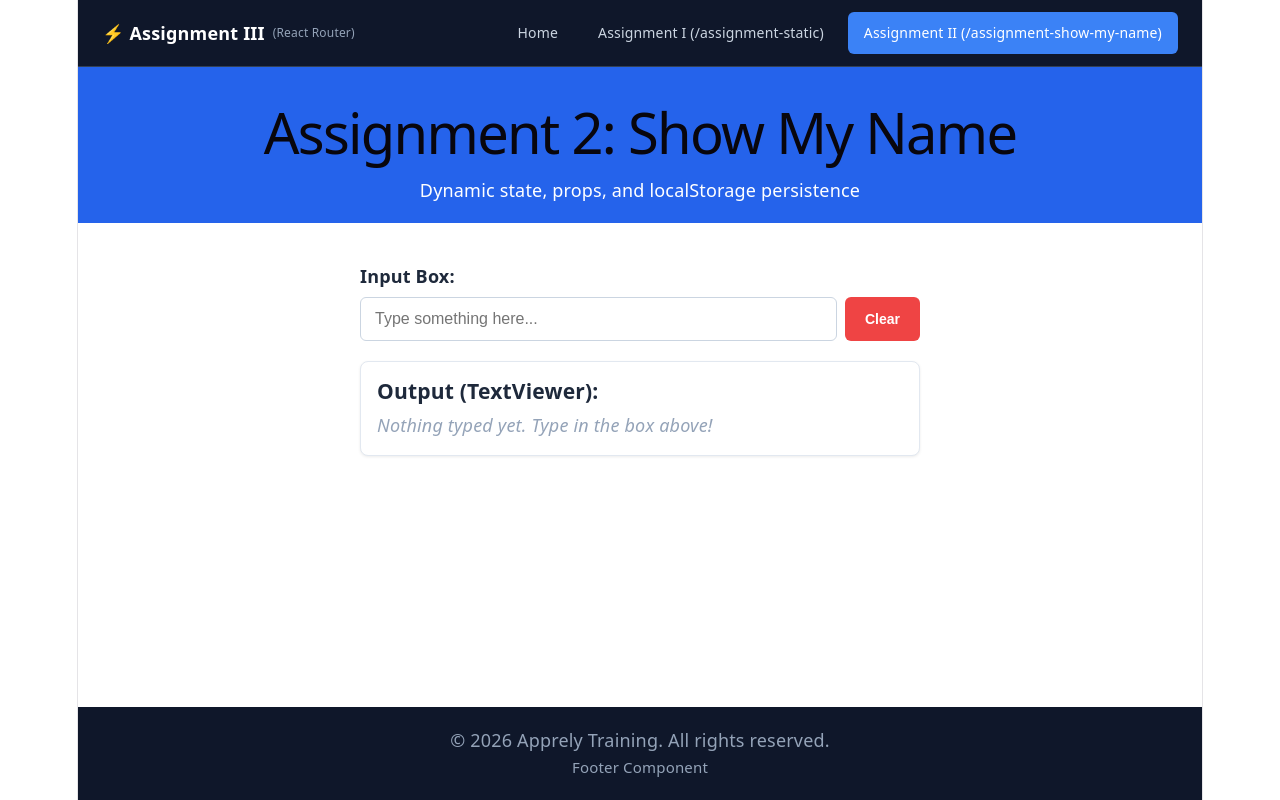
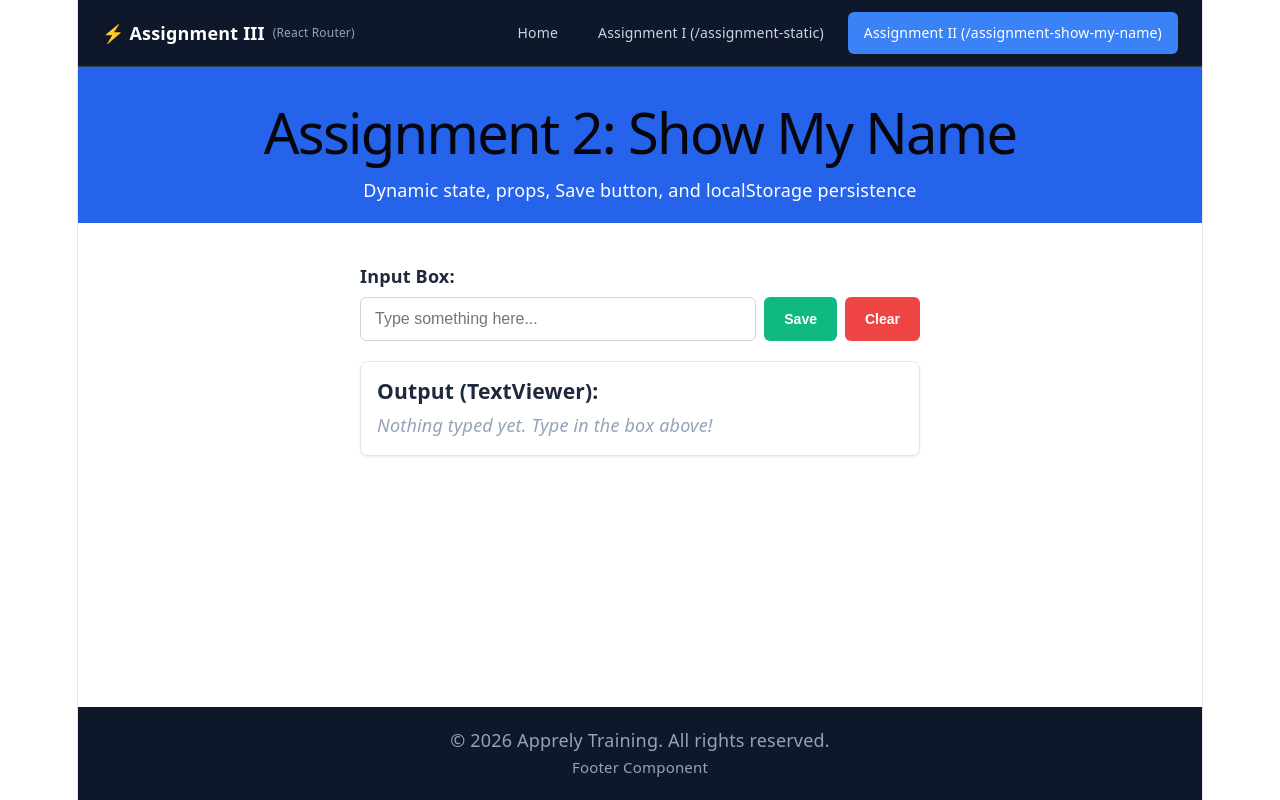
Before and after one commit to imrushikeh09/react-learning, a React (Vite) app: page /assignment-show-my-name in a window 1280 px wide. Built offline with nearby package versions, Linux system fonts and the light colour scheme.

Commit message:
feat: add Save button with localStorage persistence and status feedback in InputBox

```diff
--- a/src/components/AssignmentShowMyName.jsx
+++ b/src/components/AssignmentShowMyName.jsx
@@ -10,17 +10,41 @@ function AssignmentShowMyName() {
     return localStorage.getItem('assignment2_text') || '';
   });
 
-  // Keep both React state and localStorage in sync
+  const [statusMessage, setStatusMessage] = useState(null);
+
   const handleTextChange = (newText) => {
     setTypedText(newText);
-    localStorage.setItem('assignment2_text', newText);
+    if (statusMessage) setStatusMessage(null);
+  };
+
+  const handleSave = () => {
+    localStorage.setItem('assignment2_text', typedText);
+    setStatusMessage({
+      type: 'success',
+      text: '✓ Saved to local storage successfully!'
+    });
+    setTimeout(() => {
+      setStatusMessage(null);
+    }, 2500);
+  };
+
+  const handleClear = () => {
+    setTypedText('');
+    localStorage.removeItem('assignment2_text');
+    setStatusMessage({
+      type: 'info',
+      text: 'Cleared input and local storage!'
+    });
+    setTimeout(() => {
+      setStatusMessage(null);
+    }, 2500);
   };
 
   return (
     <div style={{ display: 'flex', flexDirection: 'column', flex: 1, minHeight: '100%' }}>
       <Header
         title="Assignment 2: Show My Name"
-        subtitle="Dynamic state, props, and localStorage persistence"
+        subtitle="Dynamic state, props, Save button, and localStorage persistence"
       />
       <main
         style={{
@@ -33,7 +57,13 @@ function AssignmentShowMyName() {
           textAlign: 'left'
         }}
       >
-        <InputBox value={typedText} onTextChange={handleTextChange} />
+        <InputBox
+          value={typedText}
+          onTextChange={handleTextChange}
+          onSave={handleSave}
+          onClear={handleClear}
+          statusMessage={statusMessage}
+        />
         <TextViewer text={typedText} />
       </main>
       <Footer />
--- a/src/components/InputBox.jsx
+++ b/src/components/InputBox.jsx
@@ -1,6 +1,16 @@
-function InputBox({ value, onTextChange }) {
+function InputBox({ value, onTextChange, onSave, onClear, statusMessage }) {
   const handleClear = () => {
-    onTextChange('');
+    if (onClear) {
+      onClear();
+    } else {
+      onTextChange('');
+    }
+  };
+
+  const handleSave = () => {
+    if (onSave) {
+      onSave();
+    }
   };
 
   return (
@@ -35,6 +45,22 @@ function InputBox({ value, onTextChange }) {
         />
         <button
           type="button"
+          onClick={handleSave}
+          style={{
+            padding: '12px 20px',
+            fontSize: '14px',
+            fontWeight: '600',
+            color: '#ffffff',
+            backgroundColor: '#10b981',
+            border: 'none',
+            borderRadius: '6px',
+            cursor: 'pointer'
+          }}
+        >
+          Save
+        </button>
+        <button
+          type="button"
           onClick={handleClear}
           style={{
             padding: '12px 20px',
@@ -50,6 +76,18 @@ function InputBox({ value, onTextChange }) {
           Clear
         </button>
       </div>
+      {statusMessage && (
+        <div
+          style={{
+            marginTop: '8px',
+            fontSize: '14px',
+            color: statusMessage.type === 'error' ? '#ef4444' : '#10b981',
+            fontWeight: '500'
+          }}
+        >
+          {statusMessage.text}
+        </div>
+      )}
     </div>
   );
 }
```
Also changed, not shown: src/components/AssignmentStatic.jsx (line endings or trailing spaces), src/components/Home.jsx (line endings or trailing spaces), src/components/Navbar.jsx (line endings or trailing spaces), src/components/NotFound.jsx (line endings or trailing spaces).
